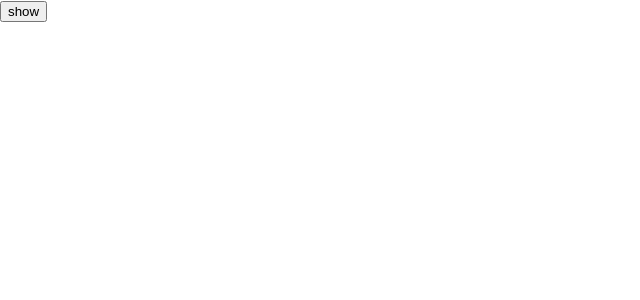
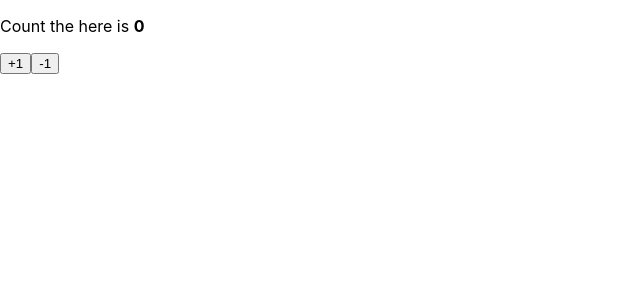
Before and after one commit to es5h/react-hooks-tutorial, a React (Create React App) app: page / in a window 1280 px wide. Shown: the top 300 px of the page, without its empty margins (0-640 px from the left). Built offline with nearby package versions, Linux system fonts and the light colour scheme.

Commit message:
useReducer example

```diff
--- a/src/App.js
+++ b/src/App.js
@@ -1,18 +1,8 @@
 import './App.css';
-import Info from './Info'
-import {useState} from "react";
+import Counter from "./Counter";
 
 const App = () => {
-  const [visible, setVisible] = useState(false);
-
-  return (
-    <div>
-      <button onClick = {() => {setVisible(!visible)}}>
-        {visible ? "hide" : "show"}
-      </button>
-      {visible && <Info />}
-    </div>
-  ) ;
+  return <Counter />;
 }
 
 export default App;
--- a/src/Counter.js
+++ b/src/Counter.js
@@ -1,15 +1,28 @@
-import {useState} from "react";
+import {useReducer} from "react";
 
-const Counter = () =>{
-    const [value, setValue] = useState(0);
+function reducer(state, action) {
+  switch (action.type) {
+    case 'INCREMENT':
+      return {value: state.value + 1};
+    case 'DECREMENT':
+      return {value: state.value - 1};
+    default :
+      return state;
+  }
+}
 
-    return(
-      <div>
-          <p> Count the here is {value} </p>
-          <button onClick={()=>{setValue(value+1)}}> + 1 </button>
-          <button onClick={()=>{setValue(value-1)}}> - 1 </button>
-      </div>
-    );
+const Counter = () => {
+  const [state, dispatch] = useReducer(reducer, {value: 0});
+
+  return(
+    <div>
+      <p>
+        Count the here is <b> {state.value} </b>
+      </p>
+      <button onClick={()=>dispatch({type: 'INCREMENT'})}> +1 </button>
+      <button onClick={()=>dispatch({type: 'DECREMENT'})}> -1 </button>
+    </div>
+  );
 }
 
 export default Counter;
```
